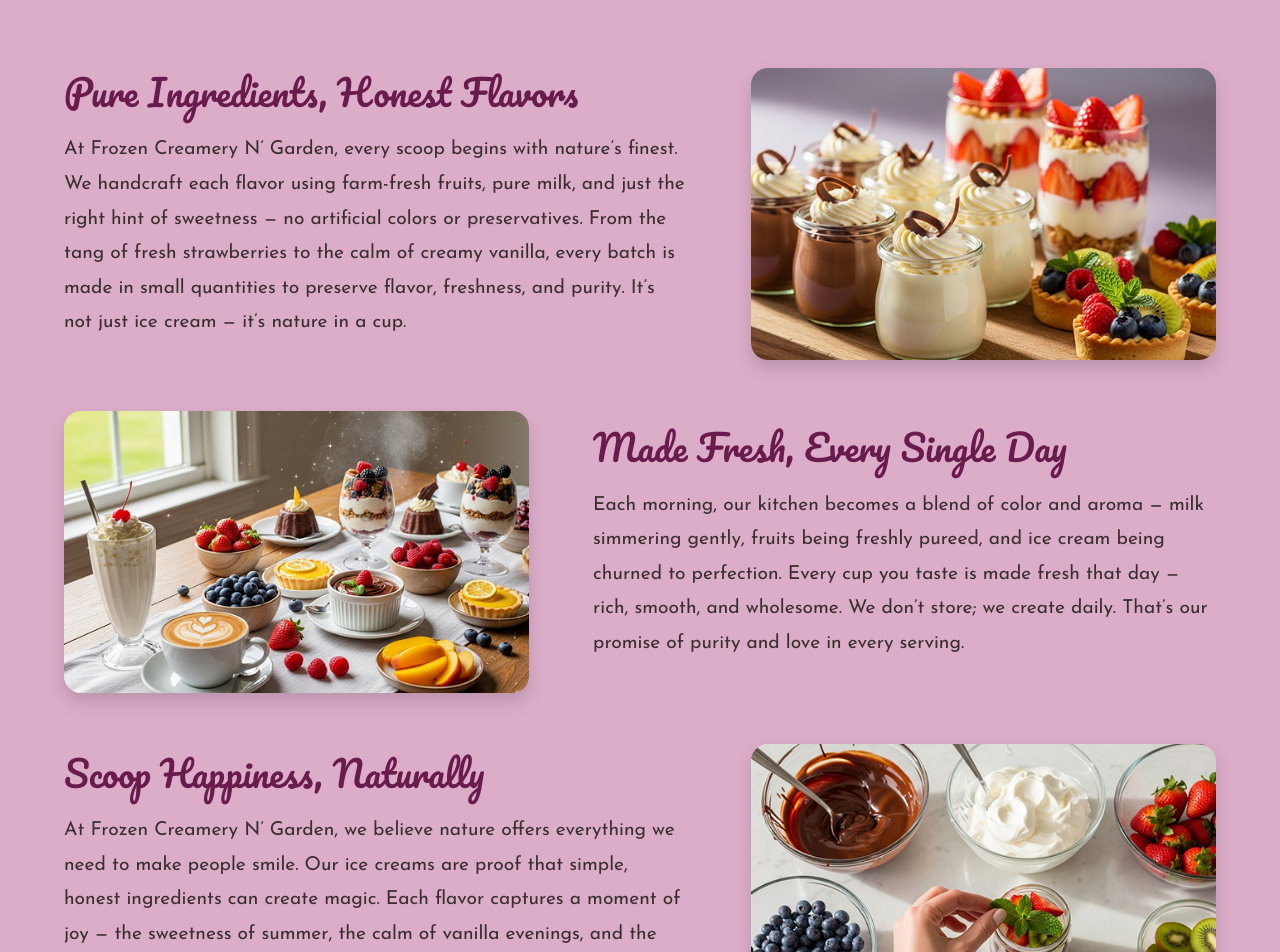
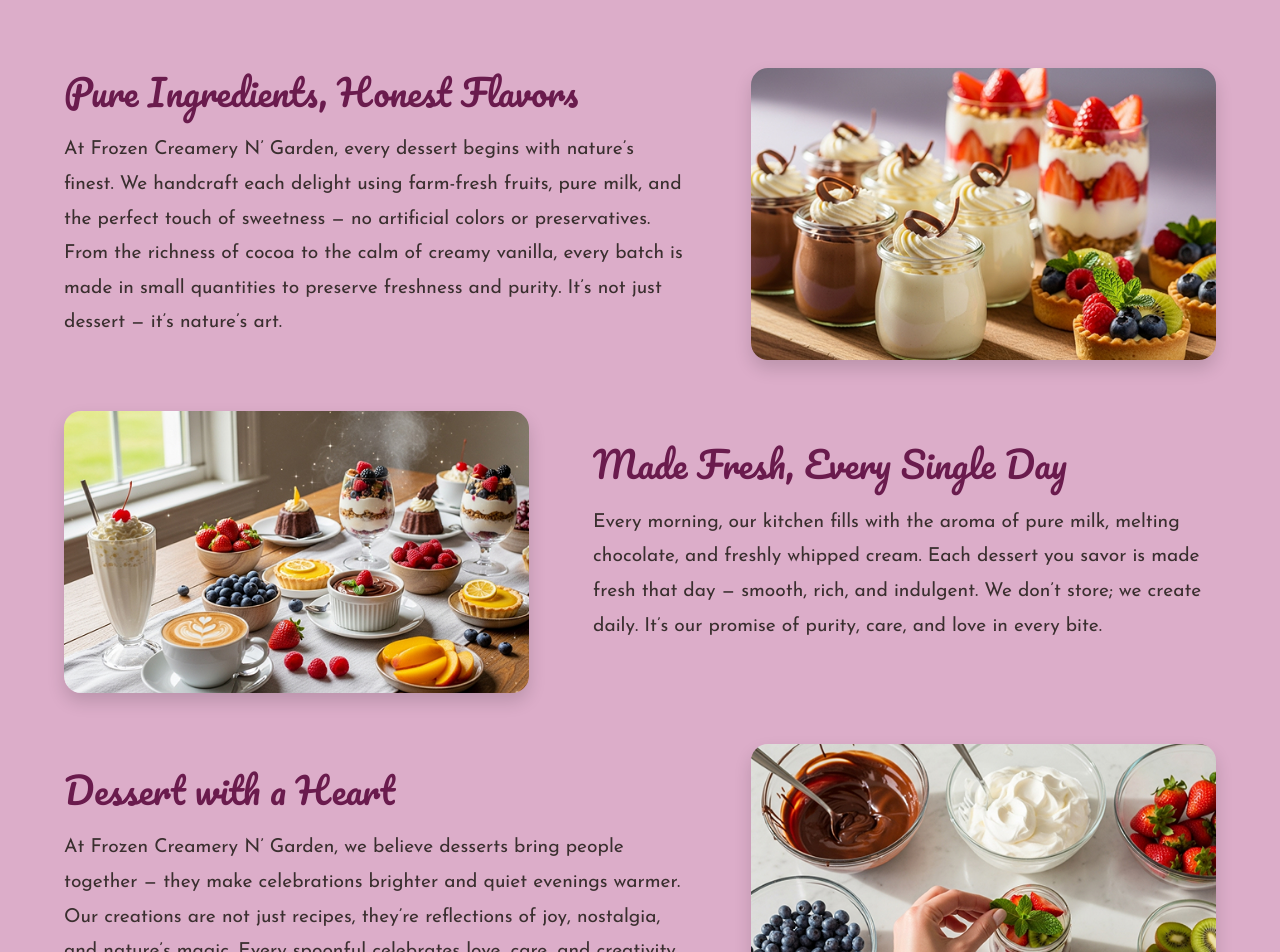
Before and after one commit to farucq/Frozen, a React (Create React App) app: page /blog/1 in a window 1280 px wide. Shown: the part 800-1752 px from the top of the page. Built offline with nearby package versions, Linux system fonts and the light colour scheme.

Commit message:
Update Blog3.js

```diff
--- a/src/pages/Blog/Blog3.js
+++ b/src/pages/Blog/Blog3.js
@@ -1,4 +1,4 @@
-import React, { useEffect } from "react";
+import React, { useEffect, useLayoutEffect } from "react";
 import AOS from "aos";
 import "aos/dist/aos.css";
 import "./Blog1.css";
@@ -8,41 +8,43 @@ import { motion } from "framer-motion";
 import Footer from "../../layout/footer/footer";
 
 function Blog3() {
+  // Initialize AOS for smooth animations
   useEffect(() => {
     AOS.init({
-      duration: 600, // smooth speed
-      once: true,    // animate only once
-      easing: "ease-in-out",
-      offset: 100,   // small trigger offset
+      duration: 700,
+      easing: "ease-out-cubic",
+      once: false,
+      mirror: false,
+      offset: 100,
+      delay: 0,
+      anchorPlacement: "center-bottom",
     });
+    AOS.refresh();
   }, []);
 
-  useEffect(() => {
-    // Disable smooth scrolling temporarily
-    const html = document.documentElement;
-    const prevBehavior = html.style.scrollBehavior;
-    html.style.scrollBehavior = "auto";
-
-    // Jump instantly to top after mount
-    const timeout = setTimeout(() => {
-      window.scrollTo(0, 0);
-      html.style.scrollBehavior = prevBehavior || "smooth";
-    }, 55);
-
-    return () => clearTimeout(timeout);
+  // ✅ Scroll to top immediately on page load
+  useLayoutEffect(() => {
+    window.scrollTo({ top: 0, left: 0, behavior: "instant" });
   }, []);
 
+  // Framer Motion variants
   const textVariants = {
     hidden: { opacity: 0, y: 20 },
     visible: {
       opacity: 1,
       y: 0,
-      transition: { duration: 0.6, ease: "easeOut" },
+      transition: { duration: 0.4, ease: "easeOut" },
     },
   };
 
   return (
-    <div className="blog1">
+    <motion.div
+      className="blog1"
+      initial={{ opacity: 0 }}
+      animate={{ opacity: 1 }}
+      exit={{ opacity: 0 }}
+      transition={{ duration: 0.5 }}
+    >
       {/* Hero Section */}
       <div
         className="blog-hero"
@@ -50,7 +52,6 @@ function Blog3() {
           backgroundImage: `url('/assets/images/Blog/Blog3Banner.png')`,
         }}
       >
-        {/* Header */}
         <Header background="#DCADC9" />
 
         {/* Hero Content */}
@@ -69,7 +70,7 @@ function Blog3() {
             initial="hidden"
             animate="visible"
             variants={textVariants}
-            transition={{ delay: 0.2, duration: 0.6 }}
+            transition={{ delay: 0.1, duration: 0.4 }}
           >
             Each dessert at Frozen Creamery N’ Garden is more than sweetness —
             it’s a craft of flavor, color, and comfort, created with love and
@@ -81,25 +82,34 @@ function Blog3() {
       {/* Content Section */}
       <section className="content-section">
         <div className="container">
-
           {/* Section 1 */}
-          <div className="row align-items-center mb-5">
+          <div
+            className="row align-items-center mb-5"
+            data-aos="fade-up"
+            data-aos-duration="300"
+          >
             <div
               className="contentRight col-lg-7 col-md-12 text-start mb-4 mb-lg-0"
               data-aos="fade-left"
+              data-aos-duration="250"
+              data-aos-delay="100"
             >
               <h3 className="section-title">Pure Ingredients, Honest Flavors</h3>
-              <p>
-                At Frozen Creamery N’ Garden, every scoop begins with nature’s
-                finest. We handcraft each flavor using farm-fresh fruits, pure
-                milk, and just the right hint of sweetness — no artificial colors
-                or preservatives. From the tang of fresh strawberries to the calm
-                of creamy vanilla, every batch is made in small quantities to
-                preserve flavor, freshness, and purity. It’s not just ice cream —
-                it’s nature in a cup.
+              <p data-aos="fade-up" data-aos-duration="250" data-aos-delay="200">
+                At Frozen Creamery N’ Garden, every dessert begins with nature’s
+                finest. We handcraft each delight using farm-fresh fruits, pure
+                milk, and the perfect touch of sweetness — no artificial colors
+                or preservatives. From the richness of cocoa to the calm of
+                creamy vanilla, every batch is made in small quantities to
+                preserve freshness and purity. It’s not just dessert — it’s
+                nature’s art.
               </p>
             </div>
-            <div className="col-lg-5 col-md-12 text-center" data-aos="fade-up">
+            <div
+              className="col-lg-5 col-md-12 text-center"
+              data-aos="fade-up"
+              data-aos-duration="250"
+            >
               <img
                 src="/assets/images/Blog/Blog3img1.png"
                 className="img-fluid rounded-4 shadow content-img"
@@ -109,21 +119,29 @@ function Blog3() {
           </div>
 
           {/* Section 2 */}
-          <div className="row align-items-center mb-5 flex-lg-row-reverse">
+          <div
+            className="row align-items-center mb-5 flex-lg-row-reverse"
+            data-aos="fade-up"
+          >
             <div
               className="contentLeft col-lg-7 col-md-12 text-start mb-4 mb-lg-0"
               data-aos="fade-right"
+              data-aos-duration="250"
             >
               <h3 className="section-title">Made Fresh, Every Single Day</h3>
               <p>
-                Each morning, our kitchen becomes a blend of color and aroma —
-                milk simmering gently, fruits being freshly pureed, and ice cream
-                being churned to perfection. Every cup you taste is made fresh
-                that day — rich, smooth, and wholesome. We don’t store; we create
-                daily. That’s our promise of purity and love in every serving.
+                Every morning, our kitchen fills with the aroma of pure milk,
+                melting chocolate, and freshly whipped cream. Each dessert you
+                savor is made fresh that day — smooth, rich, and indulgent. We
+                don’t store; we create daily. It’s our promise of purity, care,
+                and love in every bite.
               </p>
             </div>
-            <div className="col-lg-5 col-md-12 text-center" data-aos="fade-up">
+            <div
+              className="col-lg-5 col-md-12 text-center"
+              data-aos="fade-up"
+              data-aos-duration="250"
+            >
               <img
                 src="/assets/images/Blog/Blog3img3.png"
                 className="img-fluid rounded-4 shadow content-img"
@@ -133,26 +151,33 @@ function Blog3() {
           </div>
 
           {/* Section 3 */}
-          <div className="row align-items-center">
+          <div
+            className="row align-items-center"
+            data-aos="fade-up"
+            data-aos-duration="250"
+          >
             <div
               className="contentRight col-lg-7 col-md-12 text-start mb-4 mb-lg-0"
               data-aos="fade-left"
             >
-              <h3 className="section-title d-flex">Scoop Happiness, Naturally</h3>
+              <h3 className="section-title d-flex">Dessert with a Heart</h3>
               <p>
-                At Frozen Creamery N’ Garden, we believe nature offers everything
-                we need to make people smile. Our ice creams are proof that
-                simple, honest ingredients can create magic. Each flavor captures
-                a moment of joy — the sweetness of summer, the calm of vanilla
-                evenings, and the freshness of real fruit mornings. Every cup is
-                a reminder that happiness can be both delicious and natural.
+                At Frozen Creamery N’ Garden, we believe desserts bring people
+                together — they make celebrations brighter and quiet evenings
+                warmer. Our creations are not just recipes, they’re reflections
+                of joy, nostalgia, and nature’s magic. Every spoonful celebrates
+                love, care, and creativity — because the best desserts are made
+                not just with skill, but with heart.
               </p>
             </div>
-            <div className="col-lg-5 col-md-12 text-center" data-aos="fade-up">
+            <div
+              className="col-lg-5 col-md-12 text-center"
+              data-aos="fade-up"
+            >
               <img
                 src="/assets/images/Blog/Blog3img2.png"
                 className="img-fluid rounded-4 shadow content-img"
-                alt="Scoop Happiness"
+                alt="Dessert with a Heart"
               />
             </div>
           </div>
@@ -166,7 +191,7 @@ function Blog3() {
         hoverButtonColor="#651243"
         overlay={true}
       />
-    </div>
+    </motion.div>
   );
 }
 
```
